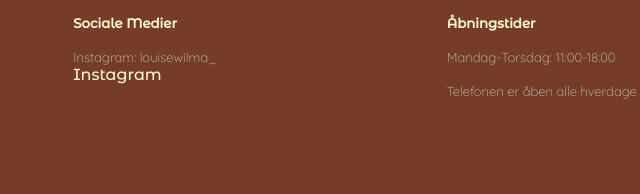
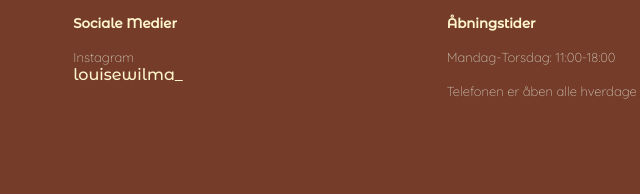
Before and after one commit to Bene2883/Lou, a plain HTML site: page index.html in a window 1280 px wide. Shown: the part 1317-1511 px from the top of the page, 380-1020 px from the left. Drawn offline with Linux system fonts and the light colour scheme.

Commit message:
15.12.21

```diff
--- a/index.html
+++ b/index.html
@@ -79,8 +79,8 @@
           <br />
           <h5>Sociale Medier</h5>
           <br />
-          <p>Instagram: louisewilma_</p>
-          <a href="https://www.instagram.com/louisewilma_/">Instagram</a>
+          <p>Instagram</p>
+          <a href="https://www.instagram.com/louisewilma_/">louisewilma_</a>
         </div>
         <div class="third_footer">
           <br>
```
Also changed, not shown: kropsterapi.html (+2 -2 lines), side2.html (+2 -2 lines), side3.html (+2 -2 lines), side4.html (+2 -2 lines).
